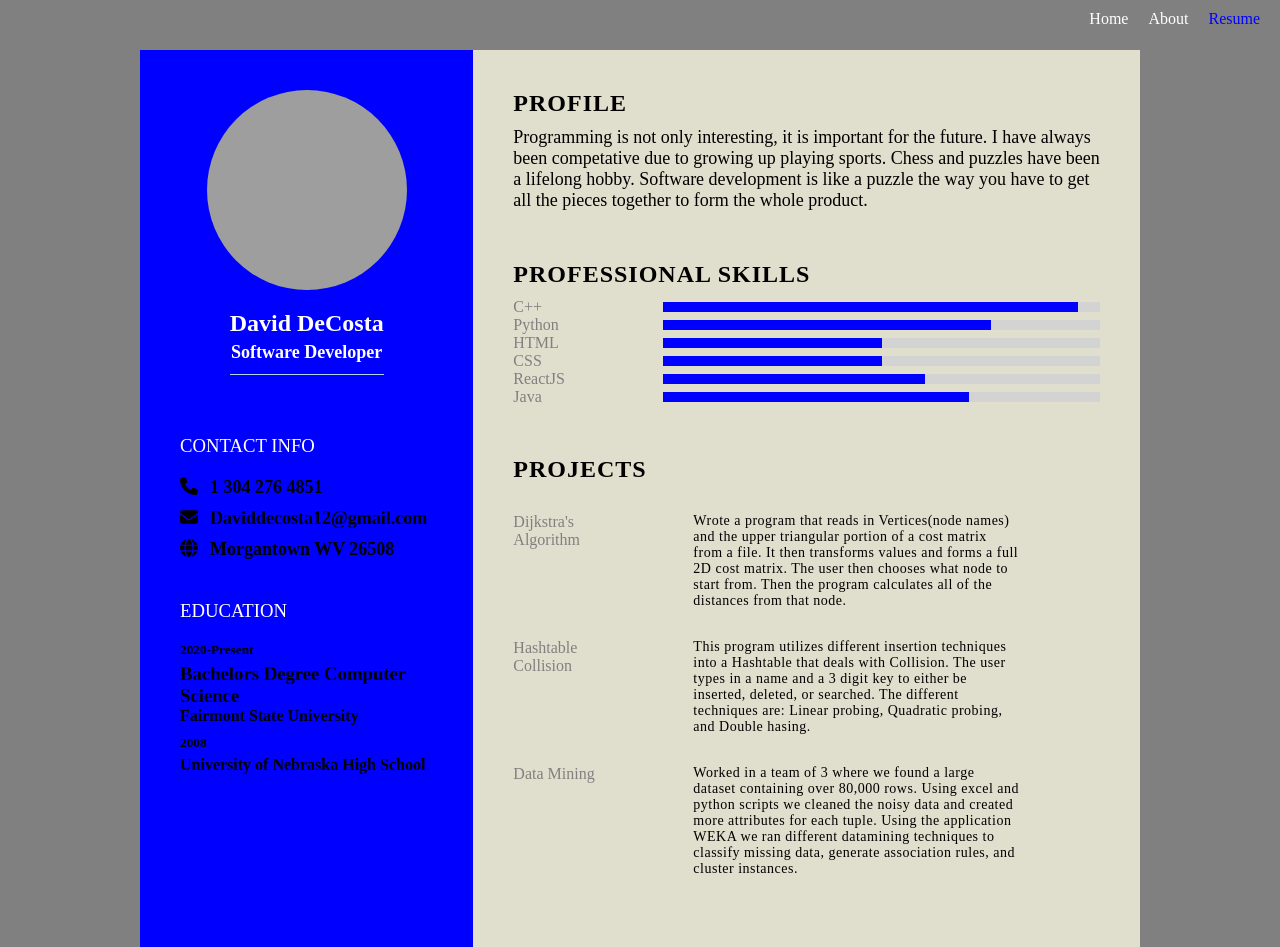
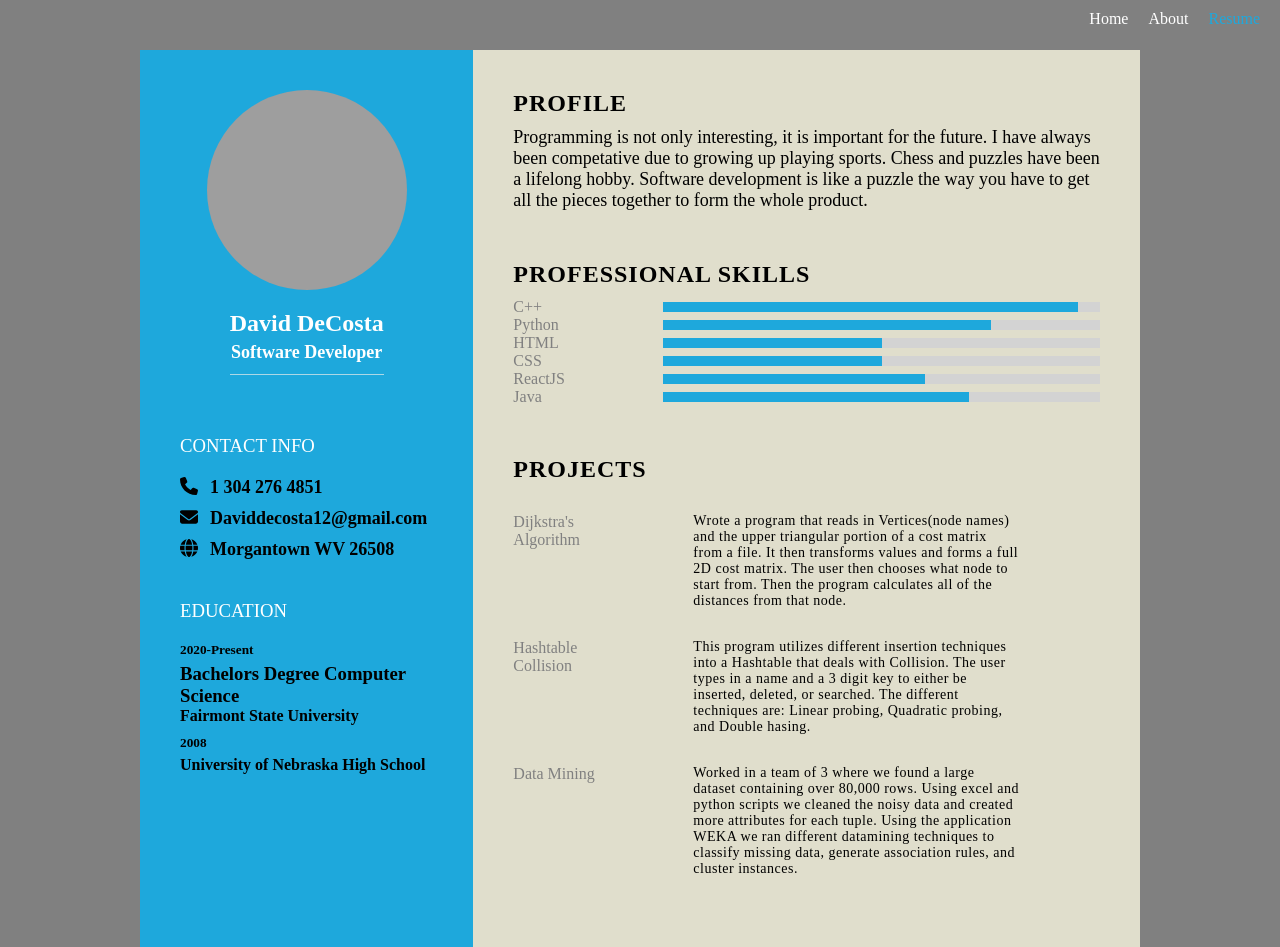
Before and after one commit to DavidDeCosta/resume-website, a React (Create React App) app: page /resume in a window 1280 px wide. Built offline with nearby package versions, Linux system fonts and the light colour scheme; grey boxes are pictures that could not be loaded.

Commit message:
lightblue backround resume

```diff
--- a/src/components/navbar/NavbarStuff.js
+++ b/src/components/navbar/NavbarStuff.js
@@ -19,6 +19,6 @@ export const NavLink = styled(Link)`
   padding:10px;
   cursor: pointer;
   &.active {
-    color: blue;
+    color: rgb(30, 168, 220);
   }
 `;
--- a/src/components/pages/resume.css
+++ b/src/components/pages/resume.css
@@ -25,7 +25,7 @@
 
 .bigBox .leftBox{
     position: relative;
-    background: blue;
+    background: rgb(30, 168, 220);
     padding:40px;
 }
 
@@ -36,7 +36,7 @@
     align-items: center;
     padding-bottom: 20px;
 
-    background-color: blue;
+    background-color: rgb(30, 168, 220);
 }
 
 .profileText .imgBox{
@@ -63,7 +63,7 @@
     text-align: center;
     padding-bottom: 10px;
     border-bottom: 1px solid lightblue;
-    background-color: blue;
+    background-color: rgb(30, 168, 220);
 }
 
 .profileText h2 span{
@@ -184,7 +184,7 @@ position: relative;
     top: 0;
     left:0;
     height: 100%;
-    background: blue;
+    background: rgb(30, 168, 220);
 }
 
 .projects{
```
